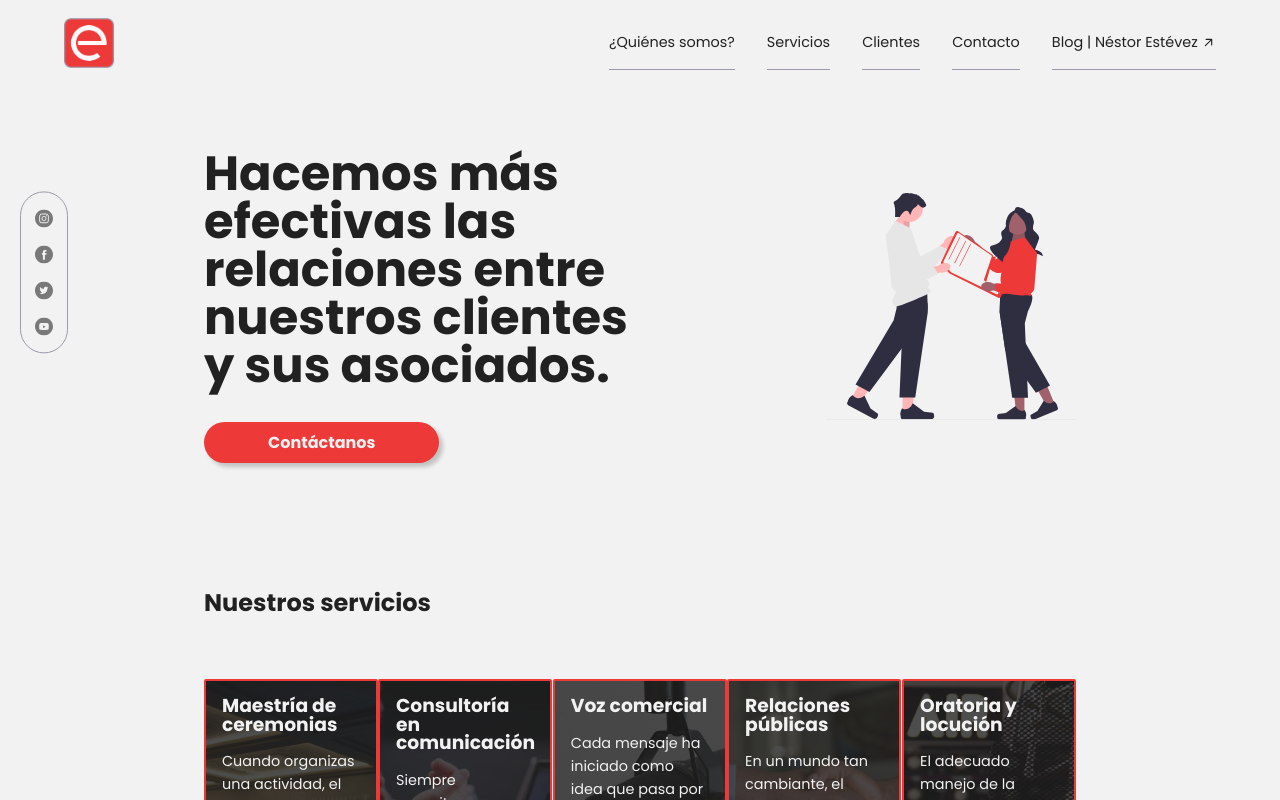
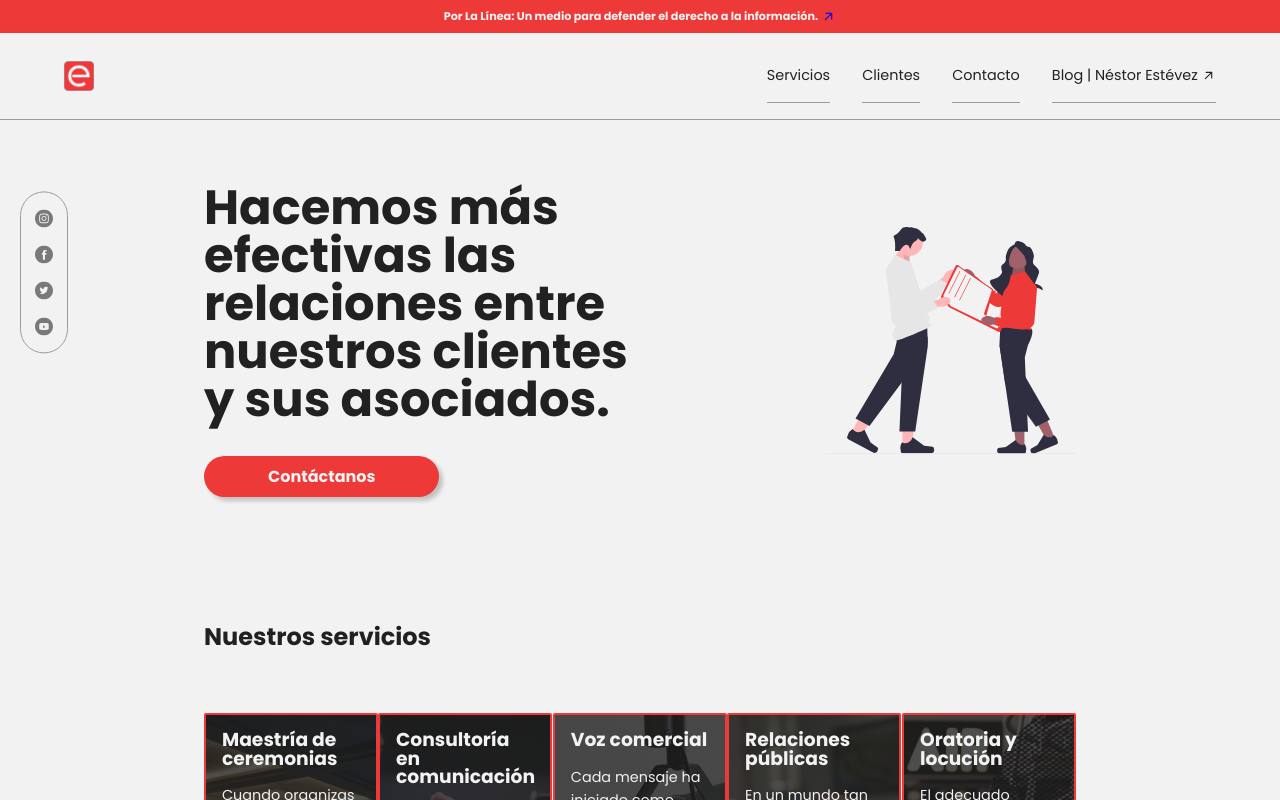
Before and after one commit to rafacovez/nescom, a Vue app: page / in a window 1280 px wide. Shown: the top 800 px of the page. Built offline with nearby package versions, Linux system fonts and the light colour scheme.

Commit message:
coded pre-header and socials side modal

```diff
--- a/src/components/HeaderSection.vue
+++ b/src/components/HeaderSection.vue
@@ -1,6 +1,14 @@
 <template>
+  <div v-if="screenWidth > 768" class="pre-header">
+    <a href="https://porlalinea.com.do">
+      Por La Línea: Un medio para defender el derecho a la información.
+      <ArrowUpRightIcon class="icon" />
+    </a>
+  </div>
   <header class="header">
-    <img class="logo" :src="logoPath" alt="Nescom RD" />
+    <a href="https://nescomrd.com"
+      ><img class="logo" :src="logoPath" alt="Nescom RD"
+    /></a>
     <button
       v-if="screenWidth < 768"
       @click="toggleNav"
@@ -11,14 +19,6 @@
     </button>
     <nav class="nav" :class="{ show: navOpen }">
       <ul>
-        <li
-          @click="
-            scrollTo('#philosophySection');
-            toggleNav();
-          "
-        >
-          ¿Quiénes somos?
-        </li>
         <li
           @click="
             scrollTo('#servicesSection');
@@ -112,6 +112,7 @@ import FacebookLogo from "@/assets/icons/FacebookLogo.vue";
 import TwitterLogo from "@/assets/icons/TwitterLogo.vue";
 import YoutubeLogo from "@/assets/icons/YoutubeLogo.vue";
 import { ArrowUpRightIcon } from "@heroicons/vue/20/solid";
+import navigateTo from "@/functions/navigateTo";
 
 export default {
   name: "HeaderSection",
@@ -130,8 +131,6 @@ export default {
     ArrowUpRightIcon,
   },
   mounted() {
-    this.setScreenWidth();
-    window.addEventListener("resize", this.setScreenWidth);
     if (this.screenWidth >= 768) {
       this.navOpen = true;
     } else {
@@ -160,17 +159,16 @@ export default {
       this.screenWidth = window.innerWidth;
     },
     navigateToInstagram() {
-      window.location.href = "https://www.instagram.com/nescomrd";
+      navigateTo.navigateToInstagram();
     },
     navigateToFacebook() {
-      window.location.href = "https://www.facebook.com/nescomrd";
+      navigateTo.navigateToFacebook();
     },
     navigateToTwitter() {
-      window.location.href = "https://twitter.com/nescomrd";
+      navigateTo.navigateToTwitter();
     },
     navigateToYoutube() {
-      window.location.href =
-        "https://www.youtube.com/channel/UCK6yeR3uawJDFfUKMehdD1A";
+      navigateTo.navigateToYoutube();
     },
   },
 };
@@ -178,6 +176,7 @@ export default {
 
 <style>
 .header {
+  background-color: var(--white);
   display: flex;
   justify-content: space-between;
   padding: 1rem 2rem;
@@ -311,14 +310,41 @@ export default {
 }
 
 @media only screen and (min-width: 768px) {
+  .pre-header {
+    background-color: var(--red);
+    margin: 0;
+    padding: 0.5rem 0;
+  }
+
+  .pre-header > a {
+    display: flex;
+    align-items: center;
+    justify-content: center;
+    gap: 0.2rem;
+    color: var(--white);
+    font-size: calc(var(--font-size) * 0.7);
+    font-weight: var(--font-bold);
+    text-align: center;
+    text-decoration: none;
+  }
+
+  .pre-header > a > .icon {
+    width: 15px;
+    transition: all ease-out 0.2s;
+  }
+
+  .pre-header > a:hover > .icon {
+    transform: translate(2px, -2px);
+  }
+
   .header {
+    position: sticky;
+    top: 0;
     justify-content: space-between;
     align-items: center;
     padding: 1rem 4rem;
-  }
-
-  .logo {
-    max-width: 50px;
+    z-index: 500;
+    border-bottom: 1px solid var(--gray);
   }
 
   .nav {
@@ -335,6 +361,7 @@ export default {
   }
 
   .nav > ul > li {
+    font-size: calc(var(--font-size) * 0.8);
     font-weight: var(--font-bold);
     border-bottom-width: 2px;
     padding: 0.2rem 0;
@@ -342,7 +369,6 @@ export default {
   }
 
   .nav > ul > li > a > .icon {
-    width: 20px;
     transition: all ease-out 0.2s;
   }
 
--- /dev/null
+++ b/src/functions/navigateTo.js
@@ -0,0 +1,15 @@
+export default {
+  navigateToInstagram() {
+    window.location.href = "https://www.instagram.com/nescomrd";
+  },
+  navigateToFacebook() {
+    window.location.href = "https://www.facebook.com/nescomrd";
+  },
+  navigateToTwitter() {
+    window.location.href = "https://twitter.com/nescomrd";
+  },
+  navigateToYoutube() {
+    window.location.href =
+      "https://www.youtube.com/channel/UCK6yeR3uawJDFfUKMehdD1A";
+  },
+};
```
